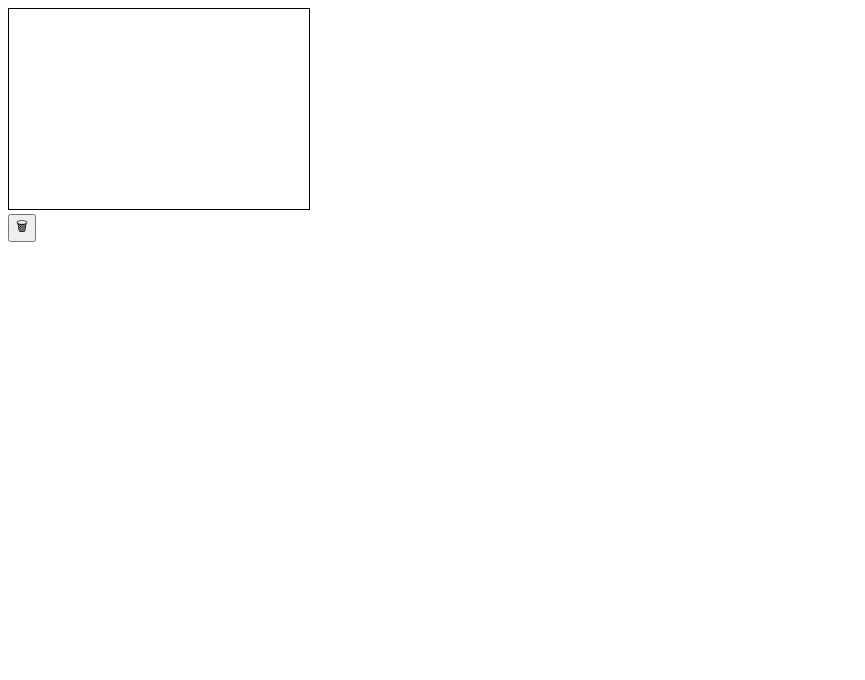
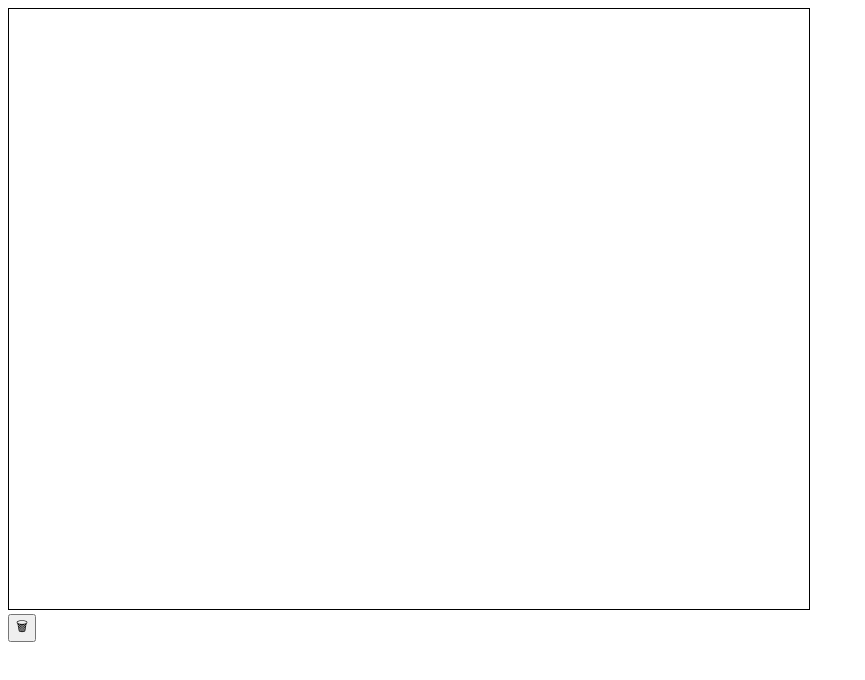
Before and after one commit to Heet-Sheth/SVG-Drawing-Pad, a plain HTML site: page index.html in a window 1280 px wide. Shown: the whole page, without its empty margins (0-865 px from the left). Drawn offline with Linux system fonts and the light colour scheme.

Commit message:
increase size

```diff
--- a/index.html
+++ b/index.html
@@ -15,7 +15,7 @@
 </head>
 
 <body>
-    <svg id="canvas" width="300" height="200" style="border: 1px solid black;"></svg>
+    <svg id="canvas" width="800" height="600" style="border: 1px solid black;"></svg>
     <br>
     <button id="clear">&#128465;</button>
 </body>
```
